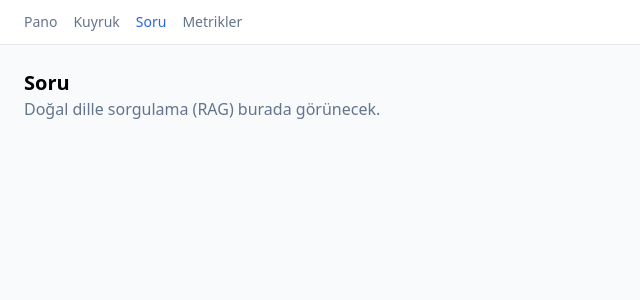
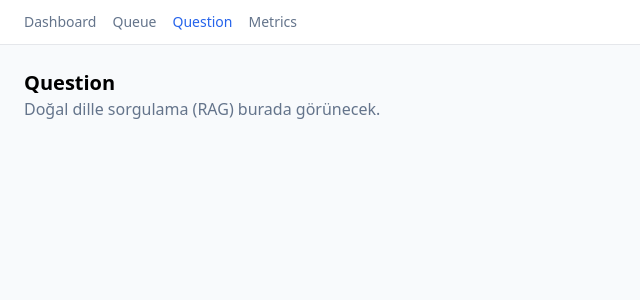
Before and after one commit to muyesser10/Claims-Cockpit, a React (Vite) app in the folder web/: page /soru in a window 1280 px wide. Shown: the top 300 px of the page, without its empty margins (0-640 px from the left). Built offline with nearby package versions, Linux system fonts and the light colour scheme.

Commit message:
fix(s1-13): translate Turkish file names to English and update imports

```diff
--- a/web/src/App.tsx
+++ b/web/src/App.tsx
@@ -1,14 +1,14 @@
 import { Routes, Route, NavLink } from "react-router-dom";
-import Pano from "./pages/Pano";
-import Kuyruk from "./pages/Kuyruk";
-import Soru from "./pages/Soru";
-import Metrikler from "./pages/Metrikler";
+import Dashboard from './pages/Dashboard';
+import Queue from './pages/Queue';
+import Question from './pages/Question';
+import Metrics from './pages/Metrics';
 
 const navItems = [
-  { to: "/", label: "Pano" },
-  { to: "/kuyruk", label: "Kuyruk" },
-  { to: "/soru", label: "Soru" },
-  { to: "/metrikler", label: "Metrikler" },
+  { to: "/", label: "Dashboard" },
+  { to: "/kuyruk", label: "Queue" },
+  { to: "/soru", label: "Question" },
+  { to: "/metrikler", label: "Metrics" },
 ];
 
 export default function App() {
@@ -30,10 +30,10 @@ export default function App() {
       </nav>
       <main className="p-6">
         <Routes>
-          <Route path="/" element={<Pano />} />
-          <Route path="/kuyruk" element={<Kuyruk />} />
-          <Route path="/soru" element={<Soru />} />
-          <Route path="/metrikler" element={<Metrikler />} />
+          <Route path="/" element={<Dashboard />} />
+          <Route path="/kuyruk" element={<Queue />} />
+          <Route path="/soru" element={<Question/>} />
+          <Route path="/metrikler" element={<Metrics />} />
         </Routes>
       </main>
     </div>
--- a/web/src/pages/Pano.tsx
+++ b/web/src/pages/Dashboard.tsx
@@ -1,12 +1,13 @@
+
 import { useClaims } from "../api/useClaims";
 import ClaimsTable from "../components/ClaimsTable";
 
-export default function Pano() {
+export default function Dashboard() {
   const { data, isLoading, isError, error } = useClaims();
 
   return (
     <div>
-      <h1 className="text-xl font-semibold mb-4">Pano</h1>
+      <h1 className="text-xl font-semibold mb-4">Dashboard</h1>
 
       {isLoading && <p className="text-slate-500">Yükleniyor...</p>}
 
--- a/web/src/pages/Metrikler.tsx
+++ b/web/src/pages/Metrics.tsx
@@ -1,7 +1,8 @@
-export default function Metrikler() {
+
+export default function Metrics() {
   return (
     <div>
-      <h1 className="text-xl font-semibold">Metrikler</h1>
+      <h1 className="text-xl font-semibold">Metrics</h1>
       <p className="text-slate-500">Kalite metrikleri burada görünecek.</p>
     </div>
   );
--- a/web/src/pages/Soru.tsx
+++ b/web/src/pages/Question.tsx
@@ -1,7 +1,8 @@
-export default function Soru() {
+
+export default function Question() {
   return (
     <div>
-      <h1 className="text-xl font-semibold">Soru</h1>
+      <h1 className="text-xl font-semibold">Question</h1>
       <p className="text-slate-500">Doğal dille sorgulama (RAG) burada görünecek.</p>
     </div>
   );
--- a/web/src/pages/Kuyruk.tsx
+++ b/web/src/pages/Queue.tsx
@@ -1,7 +1,8 @@
-export default function Kuyruk() {
+
+export default function Queue() {
   return (
     <div>
-      <h1 className="text-xl font-semibold">Kuyruk</h1>
+      <h1 className="text-xl font-semibold">Queue</h1>
       <p className="text-slate-500">İnsan onay kuyruğu burada görünecek.</p>
     </div>
   );
```
